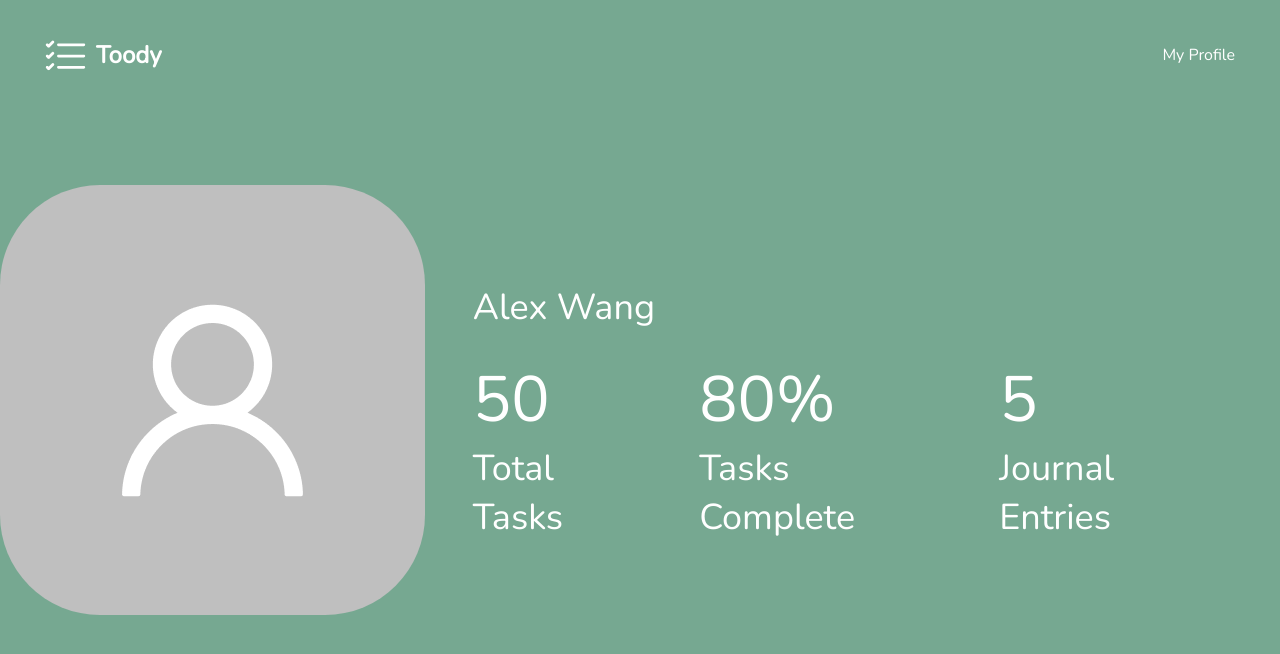
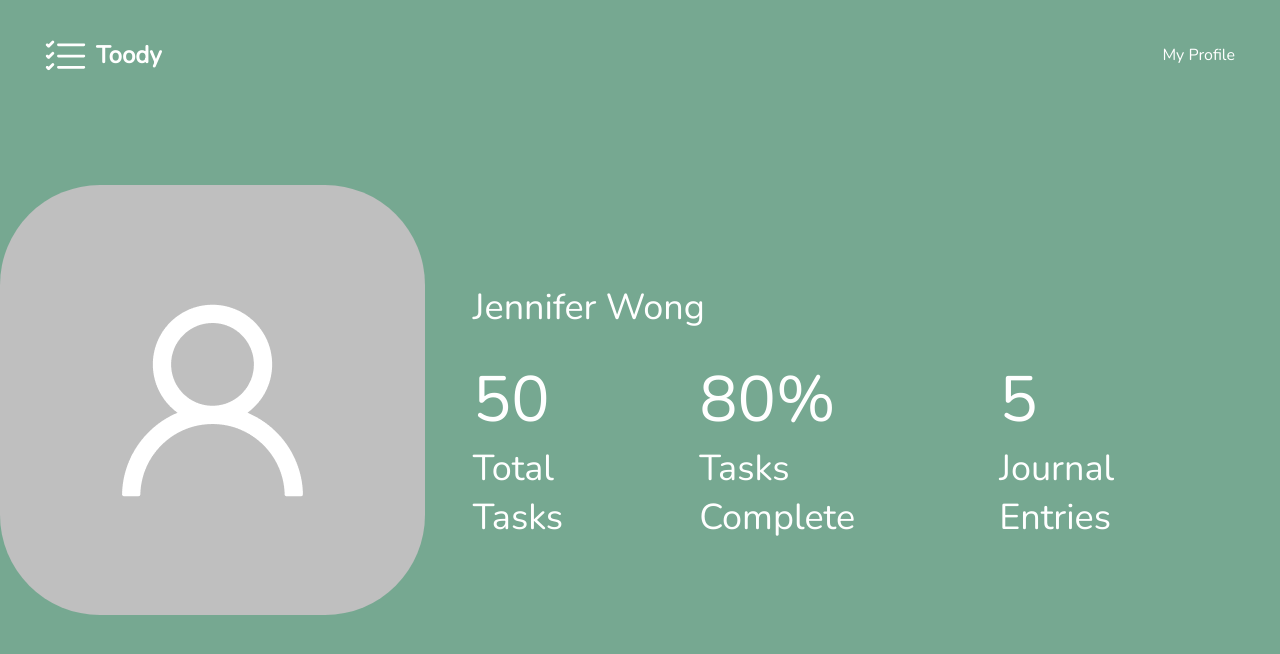
Before and after one commit to ctc-uci/toody-demo, a React (Create React App) app: page /profile in a window 1280 px wide. Shown: the top 654 px of the page. Built offline with nearby package versions, Linux system fonts and the light colour scheme.

Commit message:
Props + hard coded values

```diff
--- a/src/App.js
+++ b/src/App.js
@@ -4,6 +4,15 @@ import Header from './components/Header/Header';
 import Home from './pages/Home/Home';
 import Profile from './pages/Profile/Profile';
 import './App.css';
+
+// hard coded user
+const firstName = 'Jennifer';
+const lastName = 'Wong';
+const stats = [
+  { number: '50', description: 'Total Tasks' },
+  { number: '80%', description: 'Tasks Complete' },
+  { number: '5', description: 'Journal Entries' },
+];
 
 function App() {
   return (
@@ -12,8 +21,11 @@ function App() {
         <Header />
         <div className="content-wrap">
           <Routes>
-            <Route path="/" element={<Home />} />
-            <Route path="/profile" element={<Profile />} />
+            <Route path="/" element={<Home name={firstName} />} />
+            <Route
+              path="/profile"
+              element={<Profile firstName={firstName} lastName={lastName} stats={stats} />}
+            />
           </Routes>
         </div>
       </div>
--- a/src/pages/Home/Home.jsx
+++ b/src/pages/Home/Home.jsx
@@ -5,12 +5,14 @@ import JournalEntries from './JournalEntries';
 import { SlArrowDown } from 'react-icons/sl';
 import './Home.css';
 
+// hard coded to do list items
 const items = [
   { id: '1', item: 'Go to costco to get gas' },
   { id: '2', item: 'Pickup sister from the airport' },
   { id: '3', item: 'Buy groceries for the week' },
 ];
 
+// hard coded journal entries
 const entries = [
   {
     id: '1',
@@ -64,11 +66,7 @@ const Home = ({ name }) => {
 };
 
 Home.propTypes = {
-  name: PropTypes.string,
-};
-
-Home.defaultProps = {
-  name: 'Alex',
+  name: PropTypes.string.isRequired,
 };
 
 export default Home;
--- a/src/pages/Profile/Profile.jsx
+++ b/src/pages/Profile/Profile.jsx
@@ -3,13 +3,7 @@ import PropTypes from 'prop-types';
 import person from '../../images/person.png';
 import './Profile.css';
 
-const stats = [
-  { number: '50', description: 'Total Tasks' },
-  { number: '80%', description: 'Tasks Complete' },
-  { number: '5', description: 'Journal Entries' },
-];
-
-const Profile = ({ firstName, lastName }) => {
+const Profile = ({ firstName, lastName, stats }) => {
   const Stat = (number, desc) => {
     return (
       <div className="stat">
@@ -35,13 +29,9 @@ const Profile = ({ firstName, lastName }) => {
 };
 
 Profile.propTypes = {
-  firstName: PropTypes.string,
-  lastName: PropTypes.string,
-};
-
-Profile.defaultProps = {
-  firstName: 'Alex',
-  lastName: 'Wang',
+  firstName: PropTypes.string.isRequired,
+  lastName: PropTypes.string.isRequired,
+  stats: PropTypes.array.isRequired,
 };
 
 export default Profile;
```
